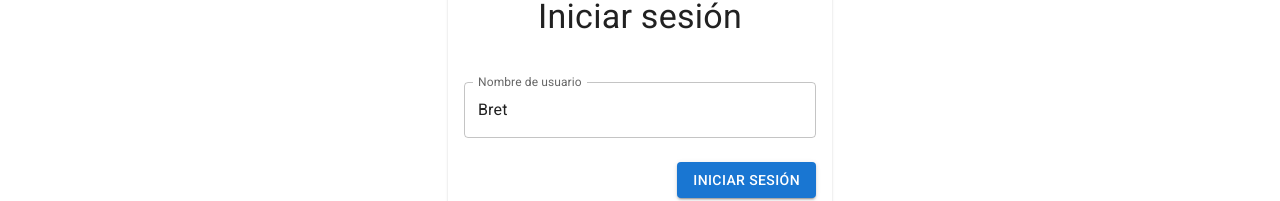
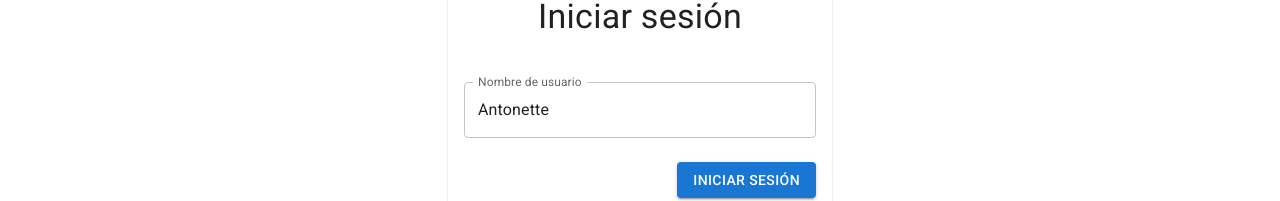
Before and after one commit to json-parse/post-manager, a React (Create React App) app: page /es/login in a window 1280 px wide. Shown: the part 335-536 px from the top of the page. Built offline with nearby package versions, Linux system fonts and the light colour scheme.

Commit message:
add mock data utility; replace default username in Login component with random mock data from new utility function

```diff
--- a/src/pages/Login.tsx
+++ b/src/pages/Login.tsx
@@ -10,10 +10,11 @@ import Grid from "@mui/material/Grid2";
 import { TextField } from "@mui/material";
 import { useNavigate } from "react-router-dom";
 import { useTranslation } from "react-i18next";
+import { getMockData } from "../utils.ts";
 
 const Login = ({ setUsername }) => {
   const { t } = useTranslation();
-  const [defaultValue, setDefaultValue] = useState("Bret");
+  const [defaultValue, setDefaultValue] = useState(getMockData());
   const navigate = useNavigate();
   const status = t(useSelector((state: RootState) => state.status.value));
   const isAuthenticated = Boolean(
--- /dev/null
+++ b/src/utils.ts
@@ -0,0 +1,15 @@
+const mockData = [
+  "Bret",
+  "Antonette",
+  "Samantha",
+  "Karianne",
+  "Kamren",
+  "Leopoldo_Corkery",
+  "Elwyn.Skiles",
+  "Maxime_Nienow",
+  "Delphine",
+  "Moriah.Stanton",
+];
+
+export const getMockData = () =>
+  mockData[Math.floor(Math.random() * mockData.length)];
```
